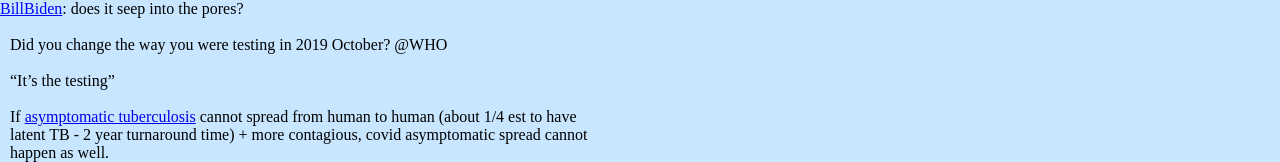
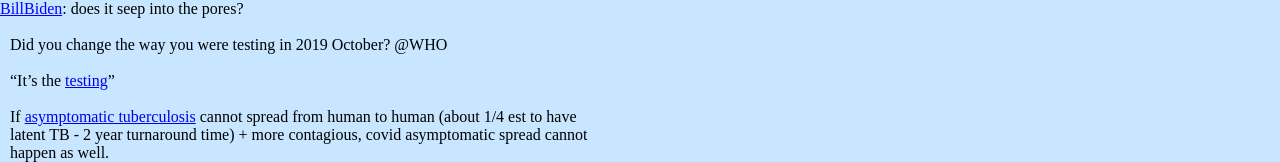
Before and after one commit to NickCarducci/MoldMask, a React (Create React App) app: page / in a window 1280 px wide. Shown: the top 162 px of the page. Built offline with nearby package versions, Linux system fonts and the light colour scheme.

Commit message:
Update App.js

```diff
--- a/src/App.js
+++ b/src/App.js
@@ -269,7 +269,11 @@ export default class App extends React.Component {
           Did you change the way you were testing in 2019 October? @WHO
           <br />
           <br />
-          “It’s the testing”
+          “It’s the&nbsp;
+          <a href="https://www.dailymail.co.uk/sciencetech/article-9426499/Scientists-evidence-toxic-chemicals-face-masks.html">
+            testing
+          </a>
+          ”
           <br />
           <br />
           If&nbsp;
```
